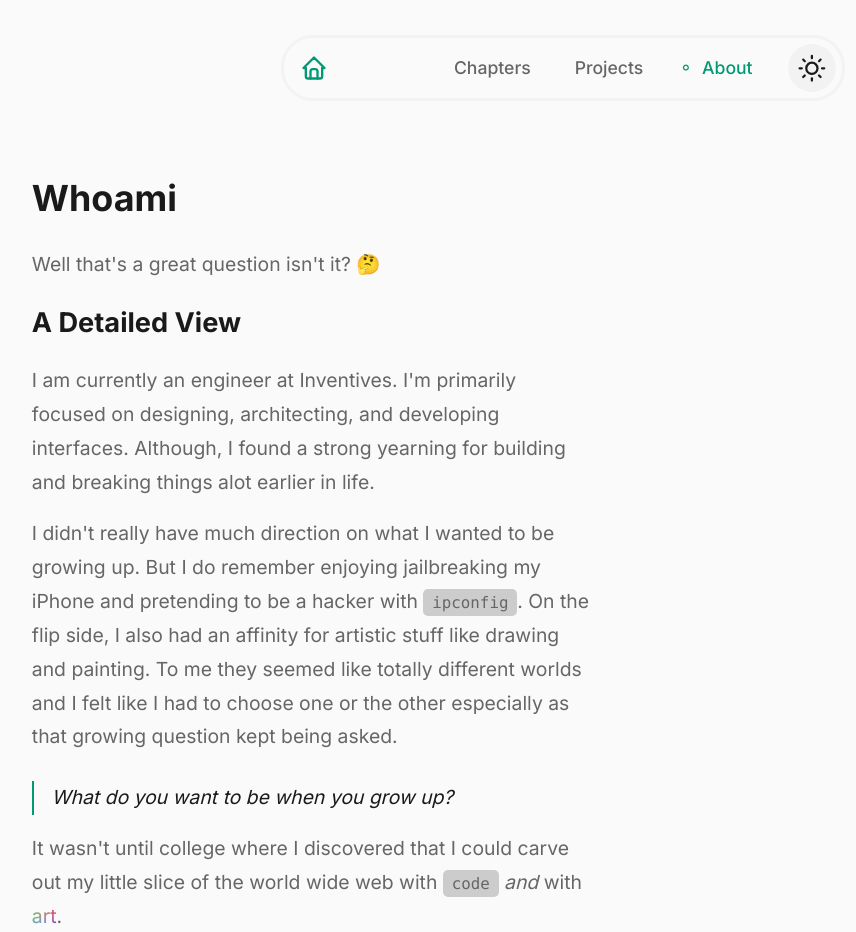
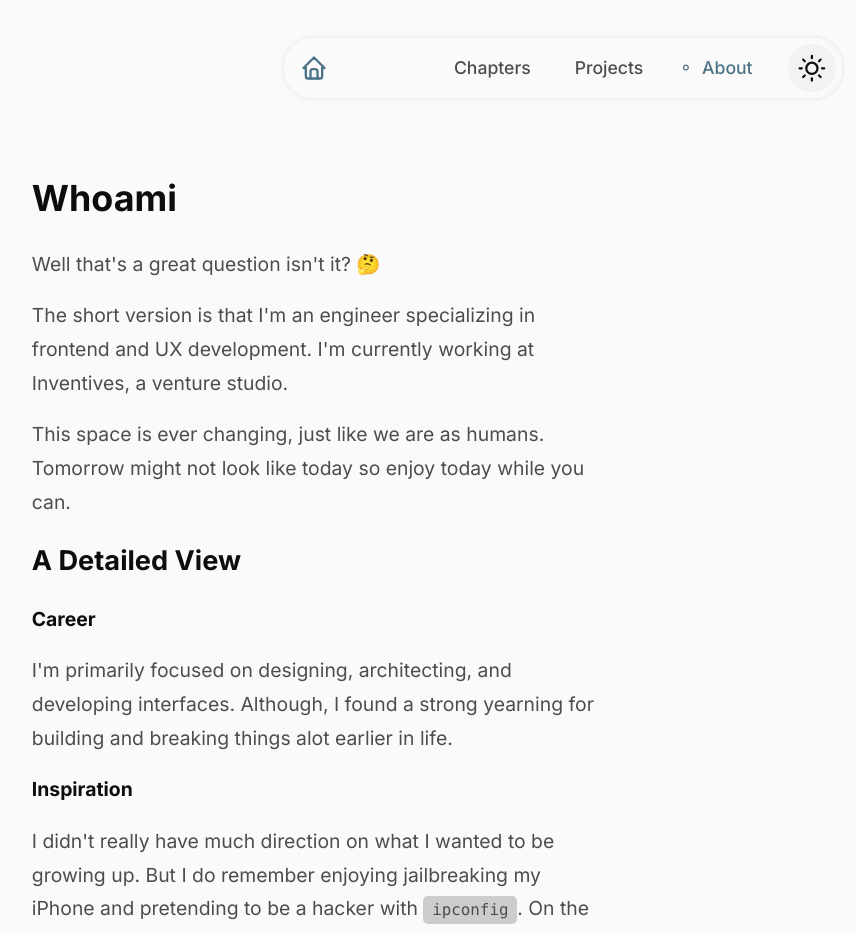
Before and after one commit to rajbirjohar/me, a Next.js app: page /about in a window 1280 px wide. Shown: the top 932 px of the page, without its empty margins (77-933 px from the left). Built offline with nearby package versions, Linux system fonts and the light colour scheme; no server answers.

Commit message:
Fixed accessibility issues with colors and link text

```diff
--- a/components/Chapters/ChapterCard/index.tsx
+++ b/components/Chapters/ChapterCard/index.tsx
@@ -42,7 +42,7 @@ export default function ChapterCard(props: {
           </ul>
           <div className={css.link}>
             <span>
-              Read <IconArrowRight className={css.icon} />
+              Read <IconArrowRight className={css.icon} strokeWidth={2.5} />
             </span>
             <time className={css.date} suppressHydrationWarning>
               {format(date, "M.d.yyyy")}
--- a/components/Chapters/ChapterCard/styles.module.css
+++ b/components/Chapters/ChapterCard/styles.module.css
@@ -83,6 +83,7 @@
   max-width: max-content;
   gap: var(--space-2xs);
   transition: color var(--transition-cubic-out);
+  font-weight: 550;
 }
 
 .tags {
--- a/components/Footer/styles.module.css
+++ b/components/Footer/styles.module.css
@@ -3,6 +3,10 @@
   max-width: var(--main-content);
   margin: 0 auto;
   padding: 32px;
+}
+
+.footer a {
+  font-weight: 550;
 }
 
 .content {
--- a/components/Projects/ProjectCard/index.tsx
+++ b/components/Projects/ProjectCard/index.tsx
@@ -31,7 +31,7 @@ export default function ProjectCard(props: { project: Project }) {
         </header>
         <div className={css.link}>
           <span>
-            Explore <IconArrowRight className={css.icon} />
+            Explore <IconArrowRight className={css.icon} strokeWidth={2.5} />
           </span>
           <time className={css.date}>
             {formatDistance(new Date(project.pushed), new Date(), {
--- a/components/Projects/ProjectCard/styles.module.css
+++ b/components/Projects/ProjectCard/styles.module.css
@@ -73,6 +73,7 @@
   align-items: center;
   justify-content: space-between;
   font-size: var(--font-size-sm);
+
 }
 
 .link span {
@@ -82,23 +83,7 @@
   align-items: center;
   max-width: max-content;
   gap: var(--space-2xs);
-}
-
-.tags {
-  display: flex;
-  flex-wrap: wrap;
-  gap: var(--space-sm);
-  padding: 0;
-  margin: 0;
-  margin: 0 0 var(--space) 0;
-}
-
-.tag {
-  font-size: var(--font-size-sm);
-  color: var(--paper-6);
-  list-style: none;
-  padding: 0;
-  margin: 0;
+  font-weight: 550;
 }
 
 .icon {
--- a/pages/about/index.tsx
+++ b/pages/about/index.tsx
@@ -11,29 +11,43 @@ export default function About() {
         <header>
           <h1>Whoami</h1>
           <p>Well that&#39;s a great question isn&#39;t it? 🤔 </p>
+          <p>
+            The short version is that I&#39;m an engineer specializing in
+            frontend and UX development. I&#39;m currently working at
+            Inventives, a venture studio.
+          </p>
+          <p>
+            This space is ever changing, just like we are as humans. Tomorrow
+            might not look like today so enjoy today while you can.
+          </p>
         </header>
         <section>
           <h2>A Detailed View</h2>
+          <h3>Career</h3>
           <p>
-            I am currently an engineer at Inventives. I&#39;m primarily focused
-            on designing, architecting, and developing interfaces. Although, I
-            found a strong yearning for building and breaking things alot
-            earlier in life.
+            I&#39;m primarily focused on designing, architecting, and developing
+            interfaces. Although, I found a strong yearning for building and
+            breaking things alot earlier in life.
           </p>
+          <h3>Inspiration</h3>
           <p>
             I didn&#39;t really have much direction on what I wanted to be
             growing up. But I do remember enjoying jailbreaking my iPhone and
             pretending to be a hacker with <code>ipconfig</code>. On the flip
             side, I also had an affinity for artistic stuff like drawing and
             painting. To me they seemed like totally different worlds and I felt
-            like I had to choose one or the other especially as that growing
-            question kept being asked.
+            like I had to choose one or the other especially as people kept
+            asking me what I wanted to be when I grew up.
           </p>
-          <blockquote>What do you want to be when you grow up?</blockquote>
           <p>
             It wasn&#39;t until college where I discovered that I could carve
             out my little slice of the world wide web with <code>code</code>{" "}
             <i>and</i> with <span className={css.gradient}>art</span>.
+          </p>
+          <h3>Education</h3>
+          <p>
+            For my education, I graduated with a Bachelors in Computer Science
+            from the University of California, Riverside.
           </p>
         </section>
         <section>
--- a/pages/chapters/styles.module.css
+++ b/pages/chapters/styles.module.css
@@ -86,7 +86,7 @@
 .button {
   border: none;
   background-color: var(--forest);
-  color: var(--forest-light);
+  color: var(--paper-2);
   padding: 0.5rem 0.8rem;
   border-radius: var(--radius);
   transition: scale var(--transition-cubic-out),
@@ -143,7 +143,7 @@
   }
   .button:active {
     background-color: var(--forest-dark);
-    color: var(--forest-light);
+    color: var(--paper-2);
     scale: 0.99;
   }
   .tag:hover {
--- a/styles/globals.css
+++ b/styles/globals.css
@@ -24,7 +24,7 @@
   --start: 0ms;
 
   /* Colors */
-  --hue: 165;
+  --hue: 200;
 
   --paper-0: hsl(var(--hue) 0% 98%);
   --paper-1: hsl(var(--hue) 0% 95%);
@@ -32,11 +32,11 @@
   --paper-3: hsl(var(--hue) 0% 80%);
   --paper-4: hsl(var(--hue) 0% 70%);
   --paper-5: hsl(var(--hue) 0% 60%);
-  --paper-6: hsl(var(--hue) 0% 50%);
-  --paper-7: hsl(var(--hue) 0% 40%);
-  --paper-8: hsl(var(--hue) 0% 30%);
-  --paper-9: hsl(var(--hue) 0% 20%);
-  --paper-10: hsl(var(--hue) 0% 10%);
+  --paper-6: hsl(var(--hue) 0% 40%);
+  --paper-7: hsl(var(--hue) 0% 30%);
+  --paper-8: hsl(var(--hue) 0% 20%);
+  --paper-9: hsl(var(--hue) 0% 10%);
+  --paper-10: hsl(var(--hue) 0% 5%);
 
   --bg: var(--paper-0);
   --fg: var(--paper-7);
@@ -44,9 +44,9 @@
   --card-bg: var(--paper-1);
   --border: 2px solid var(--paper-2);
 
-  --forest-dark: hsl(var(--hue) 100% 15%);
-  --forest: hsl(var(--hue) 100% 30%);
-  --forest-light: hsl(var(--hue) 70% 75%);
+  --forest-dark: hsl(var(--hue) 28% 15%);
+  --forest: hsl(var(--hue) 28% 41%);
+  --forest-light: hsl(var(--hue) 28% 75%);
 
   --gradient: linear-gradient(
       217deg,
@@ -247,6 +247,10 @@ a {
   transition: color var(--transition);
 }
 
+p a {
+  font-weight: 550;
+}
+
 a:hover {
   color: var(--forest-dark);
 }
@@ -293,7 +297,6 @@ blockquote {
   overflow: hidden;
 }
 
-
 /*
   9. Create a root stacking context
 */
```
Also changed, not shown: pages/index.tsx (+33 -36 lines), styles/Home.module.css (+11 -2 lines), 1 other file (tests, documents, lock files or other folders).
